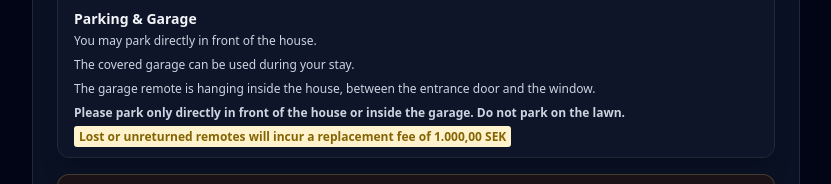
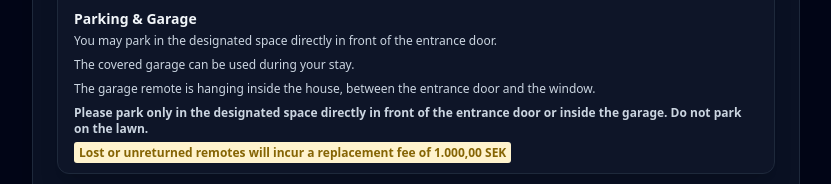
Before and after one commit to russo0/borealone, a plain HTML site: page arrival/index.html in a window 1280 px wide. Shown: the part 895-1079 px from the top of the page, without its empty margins (224-1055 px from the left). Drawn offline with nearby package versions, Linux system fonts and the light colour scheme.

Commit message:
Clarify designated parking at entrance

```diff
--- a/arrival/index.html
+++ b/arrival/index.html
@@ -167,10 +167,10 @@
         `,
         photo2Title: "Parking & Garage",
         photo2Text: `
-          <p>You may park directly in front of the house.</p>
+          <p>You may park in the designated space directly in front of the entrance door.</p>
           <p>The covered garage can be used during your stay.</p>
           <p>The garage remote is hanging inside the house, between the entrance door and the window. </p>
-          <p><strong>Please park only directly in front of the house or inside the garage. Do not park on the lawn.</strong></p>
+          <p><strong>Please park only in the designated space directly in front of the entrance door or inside the garage. Do not park on the lawn.</strong></p>
           <p><span style="background-color: #fff3cd; color: #856404; padding: 2px 5px; border-radius: 3px; font-weight: bold;">Lost or unreturned remotes will incur a replacement fee of 1.000,00 SEK </span></p>
         `,
         petTitle: "Pets",
@@ -229,10 +229,10 @@
         `,
         photo2Title: "Parken & Garage",
         photo2Text: `
-          <p>Sie können direkt vor dem Haus parken.</p>
+          <p>Sie können auf dem ausgewiesenen Stellplatz direkt vor der Eingangstür parken.</p>
           <p>Die überdachte Garage kann während Ihres Aufenthalts genutzt werden.</p>
           <p>Die Garagenfernbedienung hängt im Haus zwischen Eingangstür und Fenster.</p>
-          <p><strong>Parken Sie nur direkt vor dem Haus oder in der Garage. Bitte parken Sie nicht auf dem Rasen.</strong></p>
+          <p><strong>Parken Sie nur auf dem ausgewiesenen Stellplatz direkt vor der Eingangstür oder in der Garage. Bitte parken Sie nicht auf dem Rasen.</strong></p>
           <p><span style="background-color: #fff3cd; color: #856404; padding: 2px 5px; border-radius: 3px; font-weight: bold;">Bei Verlust oder nicht erfolgter Rückgabe der Fernbedienung fällt eine Ersatzgebühr von 1.000,00 SEK an.</span></p>
         `,
         petTitle: "Haustiere",
@@ -291,10 +291,10 @@
         `,
         photo2Title: "Estacionamento & Garagem",
         photo2Text: `
-          <p>Você pode estacionar diretamente em frente à casa.</p>
+          <p>Você pode estacionar na área destinada diretamente em frente à porta de entrada.</p>
           <p>A garagem coberta pode ser usada durante sua estadia.</p>
           <p>O controle da garagem está pendurado dentro da casa, entre a porta de entrada e a janela.</p>
-          <p><strong>Estacione apenas em frente à casa ou dentro da garagem. Não estacione no gramado.</strong></p>
+          <p><strong>Estacione apenas na área destinada diretamente em frente à porta de entrada ou dentro da garagem. Não estacione no gramado.</strong></p>
           <p><span style="background-color: #fff3cd; color: #856404; padding: 2px 5px; border-radius: 3px; font-weight: bold;">A perda ou não devolução do controle gerará uma taxa de reposição de 1.000,00 SEK para cobrir os custos de compra e configuração de um novo dispositivo.</span></p>
         `,
         petTitle: "Animais de estimação",
@@ -353,10 +353,10 @@
         `,
         photo2Title: "Parkering & Garage",
         photo2Text: `
-          <p>Du kan parkera direkt framför huset.</p>
+          <p>Du kan parkera på den avsedda platsen direkt framför entrédörren.</p>
           <p>Det täckta garaget kan användas under din vistelse.</p>
           <p>Garagekontrollen hänger inne i huset, mellan ytterdörren och fönstret.</p>
-          <p><strong>Parkera endast direkt framför huset eller i garaget. Parkera inte på gräsmattan.</strong></p>
+          <p><strong>Parkera endast på den avsedda platsen direkt framför entrédörren eller i garaget. Parkera inte på gräsmattan.</strong></p>
           <p><span style="background-color: #fff3cd; color: #856404; padding: 2px 5px; border-radius: 3px; font-weight: bold;">Om den försvinner eller inte återlämnas tillkommer en ersättningsavgift på 1.000,00 SEK </span></p>
 
         `,
@@ -416,10 +416,10 @@
         `,
         photo2Title: "Estacionamiento & Garaje",
         photo2Text: `
-          <p>Puedes estacionar directamente frente a la casa.</p>
+          <p>Puedes estacionar en la zona destinada justo frente a la puerta de entrada.</p>
           <p>El garaje cubierto puede usarse durante tu estancia.</p>
           <p>El control del garaje está colgado dentro de la casa, entre la puerta de entrada y la ventana.</p>
-          <p><strong>Estaciona únicamente frente a la casa o dentro del garaje. No estaciones sobre el césped.</strong></p>
+          <p><strong>Estaciona únicamente en la zona destinada justo frente a la puerta de entrada o dentro del garaje. No estaciones sobre el césped.</strong></p>
           <p><span style="background-color: #fff3cd; color: #856404; padding: 2px 5px; border-radius: 3px; font-weight: bold;">En caso de pérdida o no devolución, se cobrará una tarifa de reemplazo de 1.000,00 SEK </span></p>
         `,
         petTitle: "Mascotas",
```
